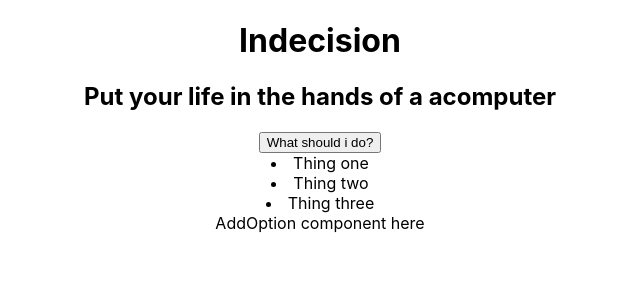
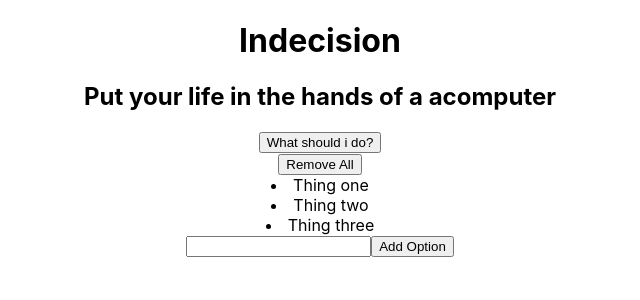
Before and after one commit to Saravanan12N/ft-ui, a React (Create React App) app: page / in a window 1280 px wide. Shown: the top 300 px of the page, without its empty margins (320-960 px from the left). Built offline with nearby package versions, Linux system fonts and the light colour scheme.

Commit message:
methods added

```diff
--- a/src/Template1.js
+++ b/src/Template1.js
@@ -1,62 +1,89 @@
 import React from "react";
 
-export class Header extends React.Component{
-    render(){
+export class Header extends React.Component {
+    render() {
 
-        return(
+        return (
             <div>
-                 <h1>{this.props.title}</h1>
-                 <h2>{this.props.subtitle}</h2>
+                <h1>{this.props.title}</h1>
+                <h2>{this.props.subtitle}</h2>
             </div>
 
         )
     }
 }
 
-export class Action extends React.Component{
-    render(){
-        return(
+export class Action extends React.Component {
+    handleClick() {
+        alert('HandlePick');
+    }
+    render() {
+        return (
             <div>
-                <button>What should i do?</button>
+                <button onClick={this.handleClick}>What should i do?</button>
             </div>
         )
     }
 }
 
-export class Options extends React.Component{
-    render(){
-        return(
+export class Options extends React.Component {
+    handleRemoveAll() {
+        console.log(this);
+        alert('handleRemoveAll');
+    }
+    render() {
+        return (
             <div>
-                {this.props.options.map((option)=><li key={option}>{option}</li>)}
+                <button onClick={this.handleRemoveAll}>Remove All</button>
+                {this.props.options.map((option) => <Option key={option} optiontext={option}>{option}</Option>)}
 
             </div>
         )
     }
 }
 
-
-export class AddOption extends React.Component{
-    render(){
-        return(
+class Option extends React.Component {
+    render() {
+        return (
             <div>
-                AddOption component here
+                <li key={this.props.optiontext}>{this.props.optiontext}</li>
             </div>
         )
     }
 }
 
-export class IndecisionApp extends React.Component{
-    render(){
-        const title = 'Indecision';
-        const subtitle = 'Put your life in the hands of a acomputer';
-        const options = ['Thing one','Thing two','Thing three'];
-        return(
+export class AddOption extends React.Component {
+    hanldeAddOption(e) {
+        e.preventDefault();
+        const option = e.target.elements.option.value.trim();
+        if (option) {
+            alert(option);
+        }
+    }
+    render() {
+        return (
             <div>
-                <Header title={title} subtitle={subtitle}/>
-                <Action/>
-                <Options options={options}/>
-                <AddOption/>
+                <form onSubmit={this.hanldeAddOption}>
+                    <input type="text" name="option"></input>
+                    <button>Add Option</button>
+                </form>
             </div>
         )
     }
 }
+
+export class IndecisionApp extends React.Component {
+    render() {
+        const title = 'Indecision';
+        const subtitle = 'Put your life in the hands of a acomputer';
+        const options = ['Thing one', 'Thing two', 'Thing three'];
+        return (
+            <div>
+                <Header title={title} subtitle={subtitle} />
+                <Action />
+                <Options options={options} />
+                <AddOption />
+            </div>
+        )
+    }
+}
```
